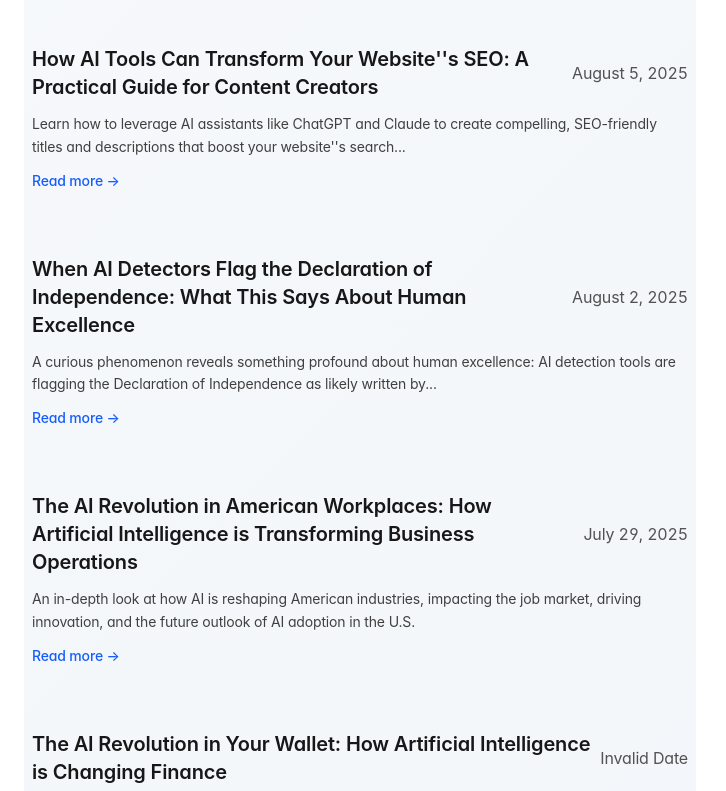
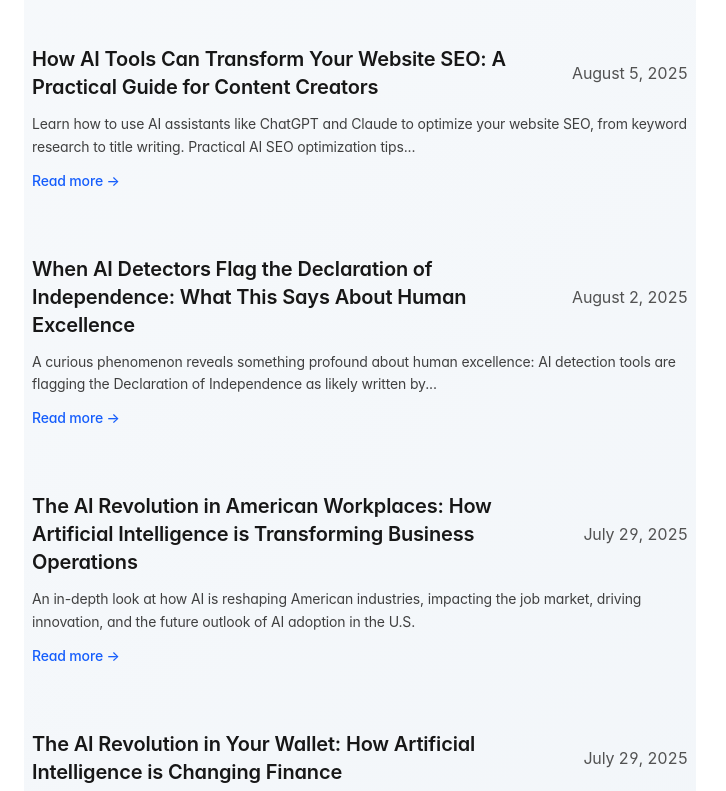
Before and after one commit to leoli77521/portfolio-starter-kit, a Next.js app: page / in a window 1280 px wide. Shown: the part 949-1740 px from the top of the page, without its empty margins (280-1006 px from the left). Built offline with nearby package versions, Linux system fonts and the light colour scheme.

Commit message:
SEO优化

```diff
--- a/app/blog/[slug]/page.tsx
+++ b/app/blog/[slug]/page.tsx
@@ -180,13 +180,15 @@ export default function Blog({ params }) {
       />
 
       {/* Breadcrumb navigation */}
-      <nav className="mb-6 text-sm">
+      <nav className="mb-6 text-sm" aria-label="Breadcrumb navigation">
         <ol className="flex items-center space-x-2 text-neutral-600 dark:text-neutral-400">
           <li><a href="/" className="hover:text-blue-600 dark:hover:text-blue-400">Home</a></li>
           <li>/</li>
           <li><a href="/blog" className="hover:text-blue-600 dark:hover:text-blue-400">Tech Blog</a></li>
           <li>/</li>
-          <li className="text-neutral-900 dark:text-neutral-100">{post.metadata.title}</li>
+          <li className="text-neutral-900 dark:text-neutral-100 truncate max-w-xs" title={post.metadata.title}>
+            {post.metadata.title}
+          </li>
         </ol>
       </nav>
 
--- a/app/blog/posts/AI-Tools-SEO-Optimization.mdx
+++ b/app/blog/posts/AI-Tools-SEO-Optimization.mdx
@@ -1,9 +1,9 @@
 ---
-title: 'How AI Tools Can Transform Your Website''s SEO: A Practical Guide for Content Creators'
+title: 'How AI Tools Can Transform Your Website SEO: A Practical Guide for Content Creators'
 publishedAt: '2025-08-05'
-summary: 'Learn how to leverage AI assistants like ChatGPT and Claude to create compelling, SEO-friendly titles and descriptions that boost your website''s search visibility.'
+summary: 'Learn how to use AI assistants like ChatGPT and Claude to optimize your website SEO, from keyword research to title writing. Practical AI SEO optimization tips to help content creators improve search rankings and website traffic.'
 category: 'AI & SEO'
-tags: ['AI', 'SEO', 'content creation', 'ChatGPT', 'Claude', 'keyword research']
+tags: ['AI Tools', 'SEO Optimization', 'Content Creation', 'ChatGPT', 'Claude', 'Keyword Research', 'Website Optimization']
 ---
 
 # How AI Tools Can Transform Your Website's SEO: A Practical Guide for Content Creators
--- a/app/blog/posts/SEO.mdx
+++ b/app/blog/posts/SEO.mdx
@@ -1,9 +1,9 @@
 ---
-title: 'SEO Deployment for Beginners: A Step-by-Step Guide to Optimizing Your Website'
+title: 'Complete SEO Guide for Beginners: From Setup to Mastery'
 publishedAt: '2025-07-26'
-summary: 'Learn how to deploy effective SEO strategies for your website as a beginner, from technical setup to content optimization and beyond.'
+summary: 'A comprehensive SEO optimization strategy guide covering everything from technical setup to content optimization. Perfect for beginners, this SEO deployment guide includes practical tips and best practices to help improve your website search rankings.'
 category: 'SEO Optimization'
-tags: ['SEO', 'website optimization', 'technical tutorial', 'beginner guide']
+tags: ['SEO Optimization', 'Website Optimization', 'Search Engine Optimization', 'Beginner Tutorial', 'SEO Strategy']
 ---
 
 # SEO Deployment for Beginners: A Step-by-Step Guide to Optimizing Your Website
--- a/app/blog/utils.ts
+++ b/app/blog/utils.ts
@@ -88,26 +88,48 @@ export function getBlogPosts() {
 }
 
 export function formatDate(date: string, includeRelative = false) {
+  // 处理无效日期
+  if (!date || typeof date !== 'string') {
+    return 'Unknown Date'
+  }
+
   let currentDate = new Date()
+
+  // 标准化日期格式
+  let normalizedDate = date
   if (!date.includes('T')) {
-    date = `${date}T00:00:00`
+    normalizedDate = `${date}T00:00:00`
   }
-  let targetDate = new Date(date)
 
-  let yearsAgo = currentDate.getFullYear() - targetDate.getFullYear()
-  let monthsAgo = currentDate.getMonth() - targetDate.getMonth()
-  let daysAgo = currentDate.getDate() - targetDate.getDate()
+  let targetDate = new Date(normalizedDate)
+
+  // 检查日期是否有效
+  if (isNaN(targetDate.getTime())) {
+    // 尝试其他日期格式
+    targetDate = new Date(date)
+    if (isNaN(targetDate.getTime())) {
+      return 'Invalid Date'
+    }
+  }
+
+  // 计算时间差（毫秒）
+  let timeDiff = currentDate.getTime() - targetDate.getTime()
+  let daysDiff = Math.floor(timeDiff / (1000 * 60 * 60 * 24))
 
   let formattedDate = ''
 
-  if (yearsAgo > 0) {
-    formattedDate = `${yearsAgo}y ago`
-  } else if (monthsAgo > 0) {
-    formattedDate = `${monthsAgo}mo ago`
-  } else if (daysAgo > 0) {
-    formattedDate = `${daysAgo}d ago`
+  if (daysDiff < 0) {
+    formattedDate = 'Future'
+  } else if (daysDiff === 0) {
+    formattedDate = 'Today'
+  } else if (daysDiff < 30) {
+    formattedDate = `${daysDiff}d ago`
+  } else if (daysDiff < 365) {
+    let monthsDiff = Math.floor(daysDiff / 30)
+    formattedDate = `${monthsDiff}mo ago`
   } else {
-    formattedDate = 'Today'
+    let yearsDiff = Math.floor(daysDiff / 365)
+    formattedDate = `${yearsDiff}y ago`
   }
 
   let fullDate = targetDate.toLocaleString('en-us', {
--- a/app/layout.tsx
+++ b/app/layout.tsx
@@ -23,19 +23,19 @@ export const viewport: Viewport = {
 export const metadata: Metadata = {
   metadataBase: new URL(baseUrl),
   title: {
-    default: 'ToLearn Blog - Professional Tech Insights & AI Analysis',
+    default: 'ToLearn Blog - AI Tech Blog | SEO Optimization | Programming Tutorials',
     template: '%s | ToLearn Blog',
   },
-  description: 'Professional technology blog focusing on cutting-edge programming techniques, AI artificial intelligence, SEO optimization strategies, and web development best practices.',
-  keywords: ['programming technology', 'artificial intelligence', 'SEO optimization', 'web development', 'frontend development', 'tech blog', 'JavaScript', 'React', 'Next.js'],
+  description: 'Professional technology blog sharing AI artificial intelligence, SEO optimization, and programming development best practices. In-depth technical articles helping developers improve skills, covering frontend development, website optimization, AI applications and trending tech topics.',
+  keywords: ['AI Technology', 'SEO Optimization', 'Programming Tutorials', 'Artificial Intelligence', 'Website Optimization', 'Frontend Development', 'Tech Blog', 'JavaScript Tutorials', 'React Development', 'Next.js Framework'],
   authors: [{ name: 'ToLearn Blog' }],
   creator: 'ToLearn Blog',
   publisher: 'ToLearn Blog',
   applicationName: 'ToLearn Blog',
   referrer: 'origin-when-cross-origin',
   openGraph: {
-    title: 'ToLearn Blog - Professional Tech Insights & AI Analysis',
-    description: 'Professional technology blog focusing on cutting-edge programming techniques, AI artificial intelligence, SEO optimization strategies, and web development best practices.',
+    title: 'ToLearn Blog - AI Tech Blog | SEO Optimization | Programming Tutorials',
+    description: 'Professional technology blog sharing AI artificial intelligence, SEO optimization, and programming development best practices. In-depth technical articles helping developers improve skills, covering frontend development, website optimization, AI applications and trending tech topics.',
     url: baseUrl,
     siteName: 'ToLearn Blog',
     locale: 'en_US',
@@ -49,8 +49,8 @@ export const metadata: Metadata = {
   },
   twitter: {
     card: 'summary_large_image',
-    title: 'ToLearn Blog - Professional Tech Insights & AI Analysis',
-    description: 'Professional technology blog focusing on cutting-edge programming techniques, AI artificial intelligence, SEO optimization strategies, and web development best practices.',
+    title: 'ToLearn Blog - AI Tech Blog | SEO Optimization | Programming Tutorials',
+    description: 'Professional technology blog sharing AI artificial intelligence, SEO optimization, and programming development best practices. In-depth technical articles helping developers improve skills, covering frontend development, website optimization, AI applications and trending tech topics.',
     images: [`${baseUrl}/og-image.jpg`],
   },
   robots: {
--- a/app/page.tsx
+++ b/app/page.tsx
@@ -4,17 +4,24 @@ import type { Metadata } from 'next'
 import Link from 'next/link'
 
 export const metadata: Metadata = {
-  title: 'ToLearn Blog - Professional Technology Blog Homepage',
-  description: 'ToLearn professional technology blog, focusing on AI artificial intelligence, SEO optimization strategies, and web development best practices. In-depth technical articles to help developers grow.',
-  keywords: ['technology blog', 'AI artificial intelligence', 'SEO optimization', 'web development', 'programming technology', 'frontend development'],
+  title: 'ToLearn Blog - AI Tech Blog Home | SEO Optimization Tutorials | Programming Development Guide',
+  description: 'ToLearn professional technology blog, focusing on sharing AI artificial intelligence technology, SEO website optimization strategies, and frontend programming development best practices. Providing in-depth technical articles to help developers improve skills and career growth.',
+  keywords: ['AI Tech Blog', 'SEO Optimization Tutorials', 'Programming Development', 'Artificial Intelligence Applications', 'Website Optimization Strategies', 'Frontend Development Technology', 'JavaScript Tutorials', 'React Development Guide'],
   alternates: {
     canonical: baseUrl,
   },
   openGraph: {
-    title: 'ToLearn Blog - Professional Technology Blog Homepage',
-    description: 'ToLearn professional technology blog, focusing on AI artificial intelligence, SEO optimization strategies, and web development best practices. In-depth technical articles to help developers grow.',
+    title: 'ToLearn Blog - AI Tech Blog | SEO Optimization Tutorials | Programming Development Guide',
+    description: 'ToLearn professional technology blog, focusing on sharing AI artificial intelligence technology, SEO website optimization strategies, and frontend programming development best practices. Providing in-depth technical articles to help developers improve skills.',
     url: baseUrl,
     type: 'website',
+    locale: 'en_US',
+    siteName: 'ToLearn Tech Blog',
+  },
+  twitter: {
+    card: 'summary_large_image',
+    title: 'ToLearn Blog - AI Tech Blog | SEO Optimization Tutorials',
+    description: 'ToLearn professional technology blog, sharing AI artificial intelligence, SEO optimization, and programming development best practices.',
   },
 }
 
@@ -28,9 +35,11 @@ export default function Page() {
           __html: JSON.stringify({
             '@context': 'https://schema.org',
             '@type': 'WebSite',
-            name: 'ToLearn Blog',
-            description: 'Professional technology blog focusing on AI artificial intelligence, SEO optimization strategies, and web development best practices.',
+            name: 'ToLearn Blog - AI Tech Blog',
+            alternateName: 'ToLearn Tech Blog',
+            description: 'Professional technology blog sharing AI artificial intelligence, SEO optimization, and programming development best practices. In-depth technical articles helping developers improve skills.',
             url: baseUrl,
+            inLanguage: 'en-US',
             potentialAction: {
               '@type': 'SearchAction',
               target: `${baseUrl}/search?q={search_term_string}`,
@@ -38,9 +47,27 @@ export default function Page() {
             },
             mainEntity: {
               '@type': 'Blog',
-              name: 'ToLearn Technology Blog',
-              description: 'In-depth technical articles to help developers grow',
-              url: `${baseUrl}/blog`
+              name: 'ToLearn Tech Blog',
+              description: 'In-depth technical articles sharing, covering AI artificial intelligence, SEO optimization, frontend development and trending tech topics',
+              url: `${baseUrl}/blog`,
+              author: {
+                '@type': 'Organization',
+                name: 'ToLearn Blog',
+                url: baseUrl
+              },
+              keywords: ['AI Technology', 'SEO Optimization', 'Programming Tutorials', 'Artificial Intelligence', 'Frontend Development'],
+              inLanguage: 'en-US'
+            },
+            publisher: {
+              '@type': 'Organization',
+              name: 'ToLearn Blog',
+              url: baseUrl,
+              logo: {
+                '@type': 'ImageObject',
+                url: `${baseUrl}/logo.png`,
+                width: 150,
+                height: 150
+              }
             }
           }),
         }}
@@ -54,17 +81,17 @@ export default function Page() {
       </p>
 
       {/* Featured Articles Section */}
-      <div className="content-section">
-        <h2 className="section-title">Featured Technical Articles</h2>
+      <section className="content-section">
+        <h2 className="section-title text-2xl font-semibold mb-6 text-gray-900 dark:text-gray-50">Featured Technical Articles</h2>
         <div className="grid gap-6 md:grid-cols-2">
           <Link
             href="/blog/seo-optimization-guide"
             className="featured-card block"
           >
-            <h3 className="card-title">
+            <h3 className="card-title text-xl font-semibold mb-3 text-gray-900 dark:text-gray-100">
               SEO Deployment for Beginners: A Step-by-Step Guide
             </h3>
-            <p className="card-description">
+            <p className="card-description text-gray-600 dark:text-gray-400">
               Learn how to deploy effective SEO strategies for your website as a beginner, from technical setup to content optimization and beyond.
             </p>
           </Link>
@@ -73,10 +100,10 @@ export default function Page() {
             href="/blog/ai-revolution-finance"
             className="featured-card block"
           >
-            <h3 className="card-title">
+            <h3 className="card-title text-xl font-semibold mb-3 text-gray-900 dark:text-gray-100">
               The AI Revolution in Your Wallet: How AI is Changing Finance
             </h3>
-            <p className="card-description">
+            <p className="card-description text-gray-600 dark:text-gray-400">
               Discover how artificial intelligence is being used in the world of finance, from keeping your money safe to making investing easier.
             </p>
           </Link>
@@ -85,18 +112,18 @@ export default function Page() {
         <div className="mt-8 text-center">
           <Link
             href="/blog"
-            className="btn-primary"
+            className="btn-primary inline-block px-6 py-3 bg-blue-600 text-white rounded-lg hover:bg-blue-700 transition-colors"
           >
             View All Technical Articles →
           </Link>
         </div>
-      </div>
+      </section>
 
       {/* Latest Articles List */}
-      <div className="content-section">
-        <h2 className="section-title">Latest Technical Articles</h2>
+      <section className="content-section">
+        <h2 className="section-title text-2xl font-semibold mb-6 text-gray-900 dark:text-gray-50">Latest Technical Articles</h2>
         <BlogPosts />
-      </div>
+      </section>
     </section>
   )
 }
```
Also changed, not shown: app/blog/page.tsx (+9 -0 lines), app/components/related-posts.tsx (+12 -1 lines), app/global.css (+30 -0 lines).
